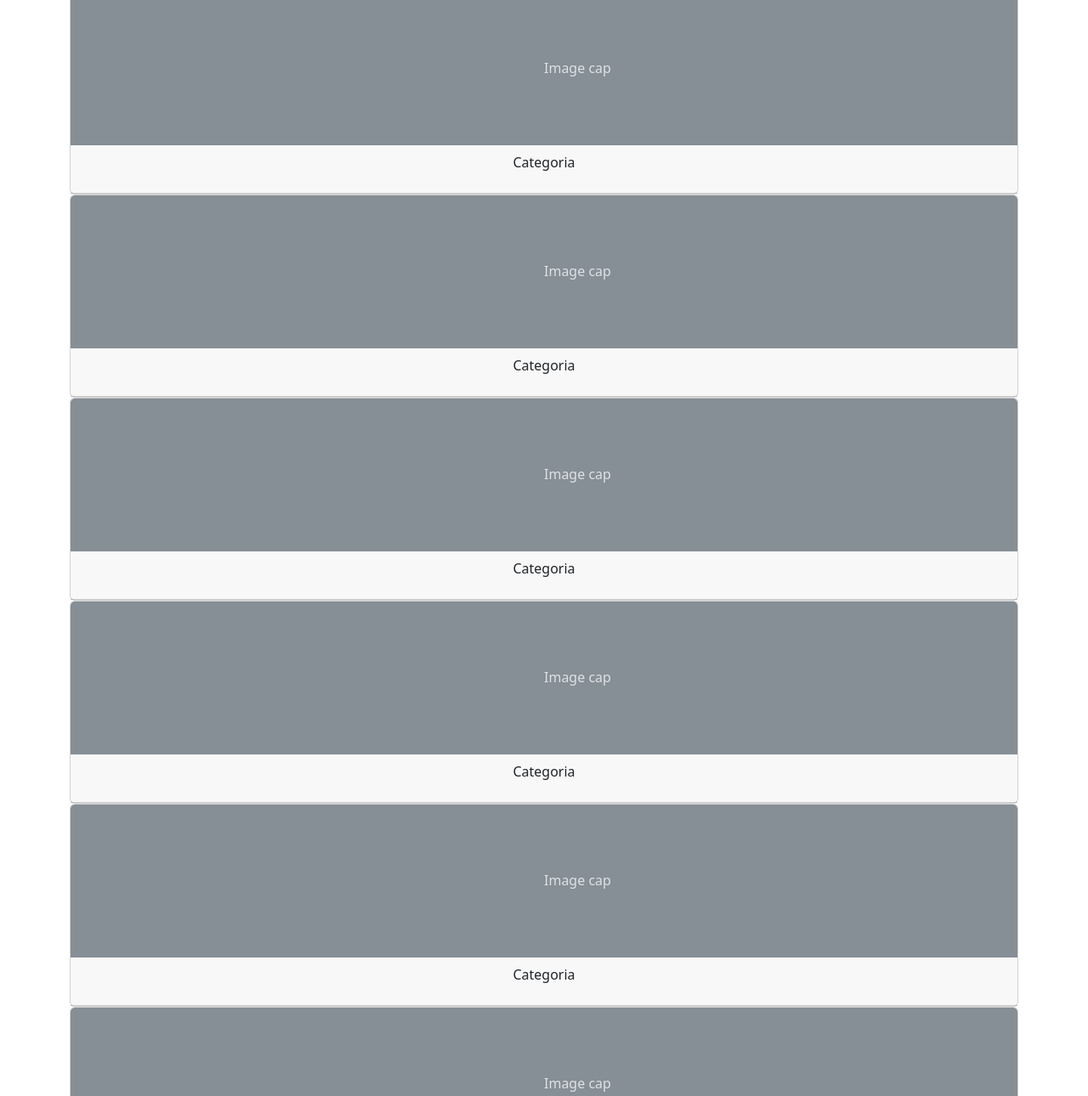
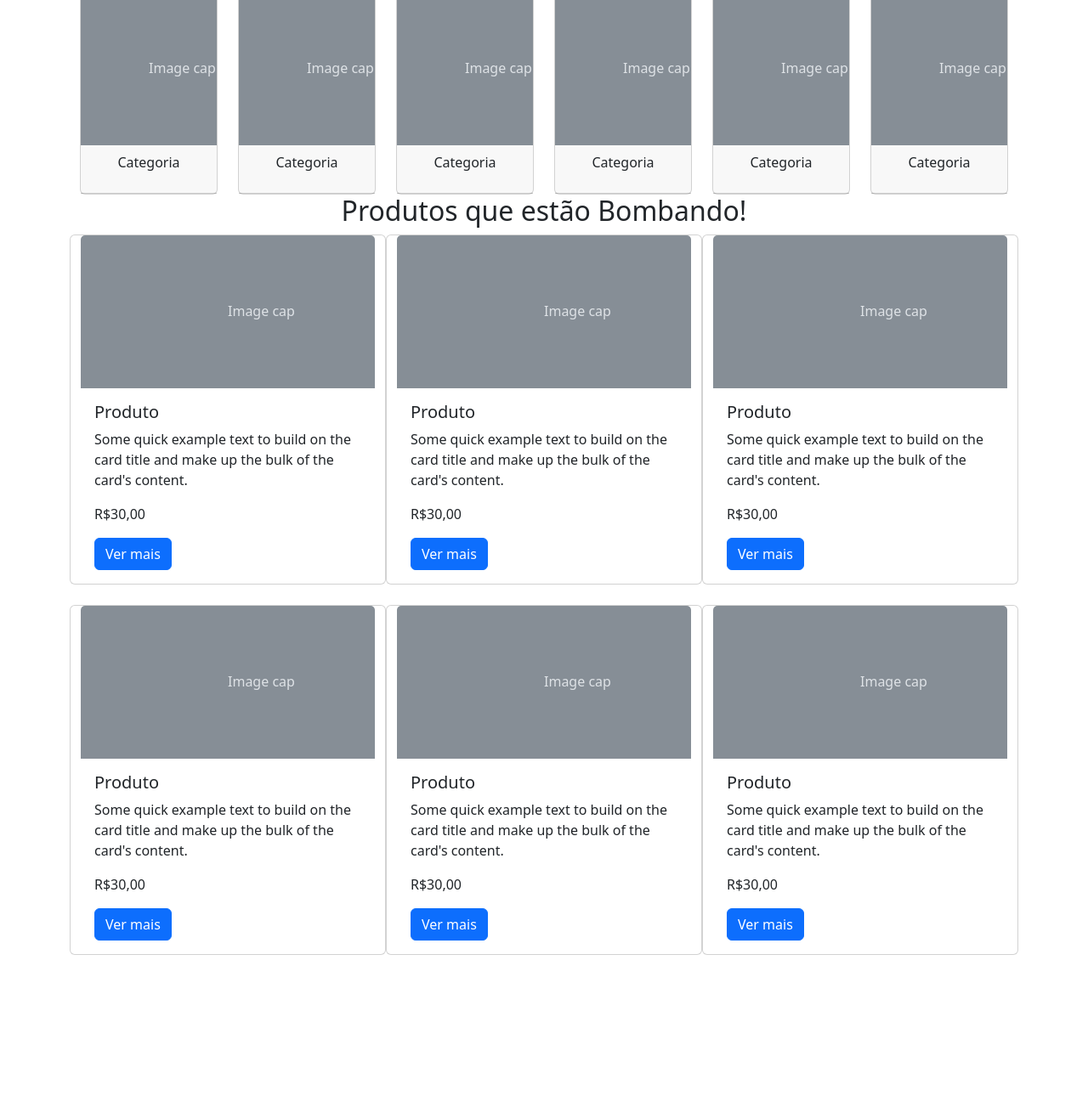
Before and after one commit to BispoCarlosDev/Meteora, a plain HTML site: page index.html in a window 1280 px wide. Shown: the part 512-1802 px from the top of the page at 85% size. After the commit the page ends 1636 px from the top, so only its background shows below. Drawn offline with nearby package versions, Linux system fonts and the light colour scheme.

Commit message:
Responsividade para os cards

```diff
--- a/index.html
+++ b/index.html
@@ -1,19 +1,24 @@
 <!DOCTYPE html>
 <html lang="en">
+
 <head>
     <meta charset="UTF-8">
     <!--<meta http-equiv="X-UA-Compatible" content="IE-edge">-->
     <meta name="viewport" content="width=device-width, initial-scale=1.0">
     <title>Meteora</title>
-    <link href="https://cdn.jsdelivr.net/npm/bootstrap@5.3.3/dist/css/bootstrap.min.css" rel="stylesheet" integrity="sha384-QWTKZyjpPEjISv5WaRU9OFeRpok6YctnYmDr5pNlyT2bRjXh0JMhjY6hW+ALEwIH" crossorigin="anonymous">
+    <link href="https://cdn.jsdelivr.net/npm/bootstrap@5.3.3/dist/css/bootstrap.min.css" rel="stylesheet"
+        integrity="sha384-QWTKZyjpPEjISv5WaRU9OFeRpok6YctnYmDr5pNlyT2bRjXh0JMhjY6hW+ALEwIH" crossorigin="anonymous">
 
 </head>
+
 <body>
 
     <nav class="navbar navbar-expand-md bg-body-tertiary">
         <div class="container-fluid">
             <a class="navbar-brand" href="#">Meteora</a>
-          <button class="navbar-toggler" type="button" data-bs-toggle="collapse" data-bs-target="#navbarSupportedContent" aria-controls="navbarSupportedContent" aria-expanded="false" aria-label="Toggle navigation">
+            <button class="navbar-toggler" type="button" data-bs-toggle="collapse"
+                data-bs-target="#navbarSupportedContent" aria-controls="navbarSupportedContent" aria-expanded="false"
+                aria-label="Toggle navigation">
                 <span class="navbar-toggler-icon"></span>
             </button>
             <div class="collapse navbar-collapse" id="navbarSupportedContent">
@@ -41,38 +46,61 @@
 
     <div id="carouselExampleCaptions" class="carousel slide" data-bs-ride="carousel">
         <div class="carousel-indicators">
-          <button type="button" data-bs-target="#carouselExampleCaptions" data-bs-slide-to="0" class="active" aria-label="Slide 1" aria-current="true"></button>
-          <button type="button" data-bs-target="#carouselExampleCaptions" data-bs-slide-to="1" aria-label="Slide 2" class=""></button>
-          <button type="button" data-bs-target="#carouselExampleCaptions" data-bs-slide-to="2" aria-label="Slide 3" class=""></button>
+            <button type="button" data-bs-target="#carouselExampleCaptions" data-bs-slide-to="0" class="active"
+                aria-label="Slide 1" aria-current="true"></button>
+            <button type="button" data-bs-target="#carouselExampleCaptions" data-bs-slide-to="1" aria-label="Slide 2"
+                class=""></button>
+            <button type="button" data-bs-target="#carouselExampleCaptions" data-bs-slide-to="2" aria-label="Slide 3"
+                class=""></button>
         </div>
         <div class="carousel-inner">
             <div class="carousel-item active">
-            <svg class="bd-placeholder-img bd-placeholder-img-lg d-block w-100" width="800" height="400" xmlns="http://www.w3.org/2000/svg" role="img" aria-label="Placeholder: First slide" preserveAspectRatio="xMidYMid slice" focusable="false"><title>Placeholder</title><rect width="100%" height="100%" fill="#777"></rect><text x="50%" y="50%" fill="#555" dy=".3em">First slide</text></svg>
+                <svg class="bd-placeholder-img bd-placeholder-img-lg d-block w-100" width="800" height="400"
+                    xmlns="http://www.w3.org/2000/svg" role="img" aria-label="Placeholder: First slide"
+                    preserveAspectRatio="xMidYMid slice" focusable="false">
+                    <title>Placeholder</title>
+                    <rect width="100%" height="100%" fill="#777"></rect><text x="50%" y="50%" fill="#555"
+                        dy=".3em">First slide</text>
+                </svg>
                 <div class="carousel-caption d-none d-md-block">
                     <h5>First slide label</h5>
                     <p>Some representative placeholder content for the first slide.</p>
                 </div>
             </div>
             <div class="carousel-item">
-            <svg class="bd-placeholder-img bd-placeholder-img-lg d-block w-100" width="800" height="400" xmlns="http://www.w3.org/2000/svg" role="img" aria-label="Placeholder: Second slide" preserveAspectRatio="xMidYMid slice" focusable="false"><title>Placeholder</title><rect width="100%" height="100%" fill="#666"></rect><text x="50%" y="50%" fill="#444" dy=".3em">Second slide</text></svg>
+                <svg class="bd-placeholder-img bd-placeholder-img-lg d-block w-100" width="800" height="400"
+                    xmlns="http://www.w3.org/2000/svg" role="img" aria-label="Placeholder: Second slide"
+                    preserveAspectRatio="xMidYMid slice" focusable="false">
+                    <title>Placeholder</title>
+                    <rect width="100%" height="100%" fill="#666"></rect><text x="50%" y="50%" fill="#444"
+                        dy=".3em">Second slide</text>
+                </svg>
                 <div class="carousel-caption d-none d-md-block">
                     <h5>Second slide label</h5>
                     <p>Some representative placeholder content for the second slide.</p>
                 </div>
             </div>
             <div class="carousel-item">
-            <svg class="bd-placeholder-img bd-placeholder-img-lg d-block w-100" width="800" height="400" xmlns="http://www.w3.org/2000/svg" role="img" aria-label="Placeholder: Third slide" preserveAspectRatio="xMidYMid slice" focusable="false"><title>Placeholder</title><rect width="100%" height="100%" fill="#555"></rect><text x="50%" y="50%" fill="#333" dy=".3em">Third slide</text></svg>
+                <svg class="bd-placeholder-img bd-placeholder-img-lg d-block w-100" width="800" height="400"
+                    xmlns="http://www.w3.org/2000/svg" role="img" aria-label="Placeholder: Third slide"
+                    preserveAspectRatio="xMidYMid slice" focusable="false">
+                    <title>Placeholder</title>
+                    <rect width="100%" height="100%" fill="#555"></rect><text x="50%" y="50%" fill="#333"
+                        dy=".3em">Third slide</text>
+                </svg>
                 <div class="carousel-caption d-none d-md-block">
                     <h5>Third slide label</h5>
                     <p>Some representative placeholder content for the third slide.</p>
                 </div>
             </div>
         </div>
-        <button class="carousel-control-prev" type="button" data-bs-target="#carouselExampleCaptions" data-bs-slide="prev">
+        <button class="carousel-control-prev" type="button" data-bs-target="#carouselExampleCaptions"
+            data-bs-slide="prev">
             <span class="carousel-control-prev-icon" aria-hidden="true"></span>
             <span class="visually-hidden">Previous</span>
         </button>
-        <button class="carousel-control-next" type="button" data-bs-target="#carouselExampleCaptions" data-bs-slide="next">
+        <button class="carousel-control-next" type="button" data-bs-target="#carouselExampleCaptions"
+            data-bs-slide="next">
             <span class="carousel-control-next-icon" aria-hidden="true"></span>
             <span class="visually-hidden">Next</span>
         </button>
@@ -80,18 +108,13 @@
 
     <h2 class="text-center">Busque por Categoria</h2>
 
-      <div class="container">
+    <div class="container row mx-auto g-4">
 
+        <div class="col-6 col-md-4 col-xl-2">
             <div class="card">
-          <svg class="bd-placeholder-img card-img-top"
-            width="100%"
-            height="180"
-            xmlns="http://www.w3.org/2000/svg"
-            role="img"
-            aria-label="Placeholder: Image cap"
-            preserveAspectRatio="xMidYMid slice"
-            focusable="false"
-          >
+                <svg class="bd-placeholder-img card-img-top" width="100%" height="180"
+                    xmlns="http://www.w3.org/2000/svg" role="img" aria-label="Placeholder: Image cap"
+                    preserveAspectRatio="xMidYMid slice" focusable="false">
                     <title>Placeholder</title>
                     <rect width="100%" height="100%" fill="#868e96"></rect>
                     <text x="50%" y="50%" fill="#dee2e6" dy=".3em">Image cap</text>
@@ -102,17 +125,13 @@
                     </p>
                 </div>
             </div>
+        </div>
 
+        <div class="col-6 col-md-4 col-xl-2">
             <div class="card">
-          <svg class="bd-placeholder-img card-img-top"
-            width="100%"
-            height="180"
-            xmlns="http://www.w3.org/2000/svg"
-            role="img"
-            aria-label="Placeholder: Image cap"
-            preserveAspectRatio="xMidYMid slice"
-            focusable="false"
-          >
+                <svg class="bd-placeholder-img card-img-top" width="100%" height="180"
+                    xmlns="http://www.w3.org/2000/svg" role="img" aria-label="Placeholder: Image cap"
+                    preserveAspectRatio="xMidYMid slice" focusable="false">
                     <title>Placeholder</title>
                     <rect width="100%" height="100%" fill="#868e96"></rect>
                     <text x="50%" y="50%" fill="#dee2e6" dy=".3em">Image cap</text>
@@ -123,17 +142,13 @@
                     </p>
                 </div>
             </div>
+        </div>
 
+        <div class="col-6 col-md-4 col-xl-2">
             <div class="card">
-          <svg class="bd-placeholder-img card-img-top"
-            width="100%"
-            height="180"
-            xmlns="http://www.w3.org/2000/svg"
-            role="img"
-            aria-label="Placeholder: Image cap"
-            preserveAspectRatio="xMidYMid slice"
-            focusable="false"
-          >
+                <svg class="bd-placeholder-img card-img-top" width="100%" height="180"
+                    xmlns="http://www.w3.org/2000/svg" role="img" aria-label="Placeholder: Image cap"
+                    preserveAspectRatio="xMidYMid slice" focusable="false">
                     <title>Placeholder</title>
                     <rect width="100%" height="100%" fill="#868e96"></rect>
                     <text x="50%" y="50%" fill="#dee2e6" dy=".3em">Image cap</text>
@@ -144,17 +159,13 @@
                     </p>
                 </div>
             </div>
+        </div>
 
+        <div class="col-6 col-md-4 col-xl-2">
             <div class="card">
-          <svg class="bd-placeholder-img card-img-top"
-            width="100%"
-            height="180"
-            xmlns="http://www.w3.org/2000/svg"
-            role="img"
-            aria-label="Placeholder: Image cap"
-            preserveAspectRatio="xMidYMid slice"
-            focusable="false"
-          >
+                <svg class="bd-placeholder-img card-img-top" width="100%" height="180"
+                    xmlns="http://www.w3.org/2000/svg" role="img" aria-label="Placeholder: Image cap"
+                    preserveAspectRatio="xMidYMid slice" focusable="false">
                     <title>Placeholder</title>
                     <rect width="100%" height="100%" fill="#868e96"></rect>
                     <text x="50%" y="50%" fill="#dee2e6" dy=".3em">Image cap</text>
@@ -165,17 +176,13 @@
                     </p>
                 </div>
             </div>
+        </div>
 
+        <div class="col-6 col-md-4 col-xl-2">
             <div class="card">
-          <svg class="bd-placeholder-img card-img-top"
-            width="100%"
-            height="180"
-            xmlns="http://www.w3.org/2000/svg"
-            role="img"
-            aria-label="Placeholder: Image cap"
-            preserveAspectRatio="xMidYMid slice"
-            focusable="false"
-          >
+                <svg class="bd-placeholder-img card-img-top" width="100%" height="180"
+                    xmlns="http://www.w3.org/2000/svg" role="img" aria-label="Placeholder: Image cap"
+                    preserveAspectRatio="xMidYMid slice" focusable="false">
                     <title>Placeholder</title>
                     <rect width="100%" height="100%" fill="#868e96"></rect>
                     <text x="50%" y="50%" fill="#dee2e6" dy=".3em">Image cap</text>
@@ -186,17 +193,13 @@
                     </p>
                 </div>
             </div>
+        </div>
 
+        <div class="col-6 col-md-4 col-xl-2">
             <div class="card">
-          <svg class="bd-placeholder-img card-img-top"
-            width="100%"
-            height="180"
-            xmlns="http://www.w3.org/2000/svg"
-            role="img"
-            aria-label="Placeholder: Image cap"
-            preserveAspectRatio="xMidYMid slice"
-            focusable="false"
-          >
+                <svg class="bd-placeholder-img card-img-top" width="100%" height="180"
+                    xmlns="http://www.w3.org/2000/svg" role="img" aria-label="Placeholder: Image cap"
+                    preserveAspectRatio="xMidYMid slice" focusable="false">
                     <title>Placeholder</title>
                     <rect width="100%" height="100%" fill="#868e96"></rect>
                     <text x="50%" y="50%" fill="#dee2e6" dy=".3em">Image cap</text>
@@ -207,68 +210,105 @@
                     </p>
                 </div>
             </div>
+        </div>
 
     </div>
 
     <h2 class="text-center">Produtos que estão Bombando!</h2>
 
-      <div class="container">
+    <div class="container row mx-auto g-4">
 
-        <div class="card">
-          <svg class="bd-placeholder-img card-img-top" width="100%" height="180" xmlns="http://www.w3.org/2000/svg" role="img" aria-label="Placeholder: Image cap" preserveAspectRatio="xMidYMid slice" focusable="false"><title>Placeholder</title><rect width="100%" height="100%" fill="#868e96"></rect><text x="50%" y="50%" fill="#dee2e6" dy=".3em">Image cap</text></svg>
+        <div class="card col-12 col-md-6 col-xl-4">
+            <svg class="bd-placeholder-img card-img-top" width="100%" height="180" xmlns="http://www.w3.org/2000/svg"
+                role="img" aria-label="Placeholder: Image cap" preserveAspectRatio="xMidYMid slice" focusable="false">
+                <title>Placeholder</title>
+                <rect width="100%" height="100%" fill="#868e96"></rect><text x="50%" y="50%" fill="#dee2e6"
+                    dy=".3em">Image cap</text>
+            </svg>
             <div class="card-body">
                 <h5 class="card-title">Produto</h5>
-            <p class="card-text">Some quick example text to build on the card title and make up the bulk of the card's content.</p>
+                <p class="card-text">Some quick example text to build on the card title and make up the bulk of the
+                    card's content.</p>
                 <p>R$30,00</p>
                 <a href="#" class="btn btn-primary">Ver mais</a>
             </div>
         </div>
 
-        <div class="card">
-          <svg class="bd-placeholder-img card-img-top" width="100%" height="180" xmlns="http://www.w3.org/2000/svg" role="img" aria-label="Placeholder: Image cap" preserveAspectRatio="xMidYMid slice" focusable="false"><title>Placeholder</title><rect width="100%" height="100%" fill="#868e96"></rect><text x="50%" y="50%" fill="#dee2e6" dy=".3em">Image cap</text></svg>
+        <div class="card col-12 col-md-6 col-xl-4">
+            <svg class="bd-placeholder-img card-img-top" width="100%" height="180" xmlns="http://www.w3.org/2000/svg"
+                role="img" aria-label="Placeholder: Image cap" preserveAspectRatio="xMidYMid slice" focusable="false">
+                <title>Placeholder</title>
+                <rect width="100%" height="100%" fill="#868e96"></rect><text x="50%" y="50%" fill="#dee2e6"
+                    dy=".3em">Image cap</text>
+            </svg>
             <div class="card-body">
                 <h5 class="card-title">Produto</h5>
-            <p class="card-text">Some quick example text to build on the card title and make up the bulk of the card's content.</p>
+                <p class="card-text">Some quick example text to build on the card title and make up the bulk of the
+                    card's content.</p>
                 <p>R$30,00</p>
                 <a href="#" class="btn btn-primary">Ver mais</a>
             </div>
         </div>
 
-        <div class="card">
-          <svg class="bd-placeholder-img card-img-top" width="100%" height="180" xmlns="http://www.w3.org/2000/svg" role="img" aria-label="Placeholder: Image cap" preserveAspectRatio="xMidYMid slice" focusable="false"><title>Placeholder</title><rect width="100%" height="100%" fill="#868e96"></rect><text x="50%" y="50%" fill="#dee2e6" dy=".3em">Image cap</text></svg>
+        <div class="card col-12 col-md-6 col-xl-4">
+            <svg class="bd-placeholder-img card-img-top" width="100%" height="180" xmlns="http://www.w3.org/2000/svg"
+                role="img" aria-label="Placeholder: Image cap" preserveAspectRatio="xMidYMid slice" focusable="false">
+                <title>Placeholder</title>
+                <rect width="100%" height="100%" fill="#868e96"></rect><text x="50%" y="50%" fill="#dee2e6"
+                    dy=".3em">Image cap</text>
+            </svg>
             <div class="card-body">
                 <h5 class="card-title">Produto</h5>
-            <p class="card-text">Some quick example text to build on the card title and make up the bulk of the card's content.</p>
+                <p class="card-text">Some quick example text to build on the card title and make up the bulk of the
+                    card's content.</p>
                 <p>R$30,00</p>
                 <a href="#" class="btn btn-primary">Ver mais</a>
             </div>
         </div>
 
-        <div class="card">
-          <svg class="bd-placeholder-img card-img-top" width="100%" height="180" xmlns="http://www.w3.org/2000/svg" role="img" aria-label="Placeholder: Image cap" preserveAspectRatio="xMidYMid slice" focusable="false"><title>Placeholder</title><rect width="100%" height="100%" fill="#868e96"></rect><text x="50%" y="50%" fill="#dee2e6" dy=".3em">Image cap</text></svg>
+        <div class="card col-12 col-md-6 col-xl-4">
+            <svg class="bd-placeholder-img card-img-top" width="100%" height="180" xmlns="http://www.w3.org/2000/svg"
+                role="img" aria-label="Placeholder: Image cap" preserveAspectRatio="xMidYMid slice" focusable="false">
+                <title>Placeholder</title>
+                <rect width="100%" height="100%" fill="#868e96"></rect><text x="50%" y="50%" fill="#dee2e6"
+                    dy=".3em">Image cap</text>
+            </svg>
             <div class="card-body">
                 <h5 class="card-title">Produto</h5>
-            <p class="card-text">Some quick example text to build on the card title and make up the bulk of the card's content.</p>
+                <p class="card-text">Some quick example text to build on the card title and make up the bulk of the
+                    card's content.</p>
                 <p>R$30,00</p>
                 <a href="#" class="btn btn-primary">Ver mais</a>
             </div>
         </div>
 
-        <div class="card">
-          <svg class="bd-placeholder-img card-img-top" width="100%" height="180" xmlns="http://www.w3.org/2000/svg" role="img" aria-label="Placeholder: Image cap" preserveAspectRatio="xMidYMid slice" focusable="false"><title>Placeholder</title><rect width="100%" height="100%" fill="#868e96"></rect><text x="50%" y="50%" fill="#dee2e6" dy=".3em">Image cap</text></svg>
+        <div class="card col-12 col-md-6 col-xl-4">
+            <svg class="bd-placeholder-img card-img-top" width="100%" height="180" xmlns="http://www.w3.org/2000/svg"
+                role="img" aria-label="Placeholder: Image cap" preserveAspectRatio="xMidYMid slice" focusable="false">
+                <title>Placeholder</title>
+                <rect width="100%" height="100%" fill="#868e96"></rect><text x="50%" y="50%" fill="#dee2e6"
+                    dy=".3em">Image cap</text>
+            </svg>
             <div class="card-body">
                 <h5 class="card-title">Produto</h5>
-            <p class="card-text">Some quick example text to build on the card title and make up the bulk of the card's content.</p>
+                <p class="card-text">Some quick example text to build on the card title and make up the bulk of the
+                    card's content.</p>
                 <p>R$30,00</p>
                 <a href="#" class="btn btn-primary">Ver mais</a>
             </div>
         </div>
 
-        <div class="card">
-          <svg class="bd-placeholder-img card-img-top" width="100%" height="180" xmlns="http://www.w3.org/2000/svg" role="img" aria-label="Placeholder: Image cap" preserveAspectRatio="xMidYMid slice" focusable="false"><title>Placeholder</title><rect width="100%" height="100%" fill="#868e96"></rect><text x="50%" y="50%" fill="#dee2e6" dy=".3em">Image cap</text></svg>
+        <div class="card col-12 col-md-6 col-xl-4">
+            <svg class="bd-placeholder-img card-img-top" width="100%" height="180" xmlns="http://www.w3.org/2000/svg"
+                role="img" aria-label="Placeholder: Image cap" preserveAspectRatio="xMidYMid slice" focusable="false">
+                <title>Placeholder</title>
+                <rect width="100%" height="100%" fill="#868e96"></rect><text x="50%" y="50%" fill="#dee2e6"
+                    dy=".3em">Image cap</text>
+            </svg>
             <div class="card-body">
                 <h5 class="card-title">Produto</h5>
-            <p class="card-text">Some quick example text to build on the card title and make up the bulk of the card's content.</p>
+                <p class="card-text">Some quick example text to build on the card title and make up the bulk of the
+                    card's content.</p>
                 <p>R$30,00</p>
                 <a href="#" class="btn btn-primary">Ver mais</a>
             </div>
@@ -277,6 +317,9 @@
     </div>
 
 
-    <script src="https://cdn.jsdelivr.net/npm/bootstrap@5.3.3/dist/js/bootstrap.bundle.min.js" integrity="sha384-YvpcrYf0tY3lHB60NNkmXc5s9fDVZLESaAA55NDzOxhy9GkcIdslK1eN7N6jIeHz" crossorigin="anonymous"></script>
+    <script src="https://cdn.jsdelivr.net/npm/bootstrap@5.3.3/dist/js/bootstrap.bundle.min.js"
+        integrity="sha384-YvpcrYf0tY3lHB60NNkmXc5s9fDVZLESaAA55NDzOxhy9GkcIdslK1eN7N6jIeHz"
+        crossorigin="anonymous"></script>
 </body>
+
 </html>
```
Lines whose indentation alone changed are shown as unchanged.
